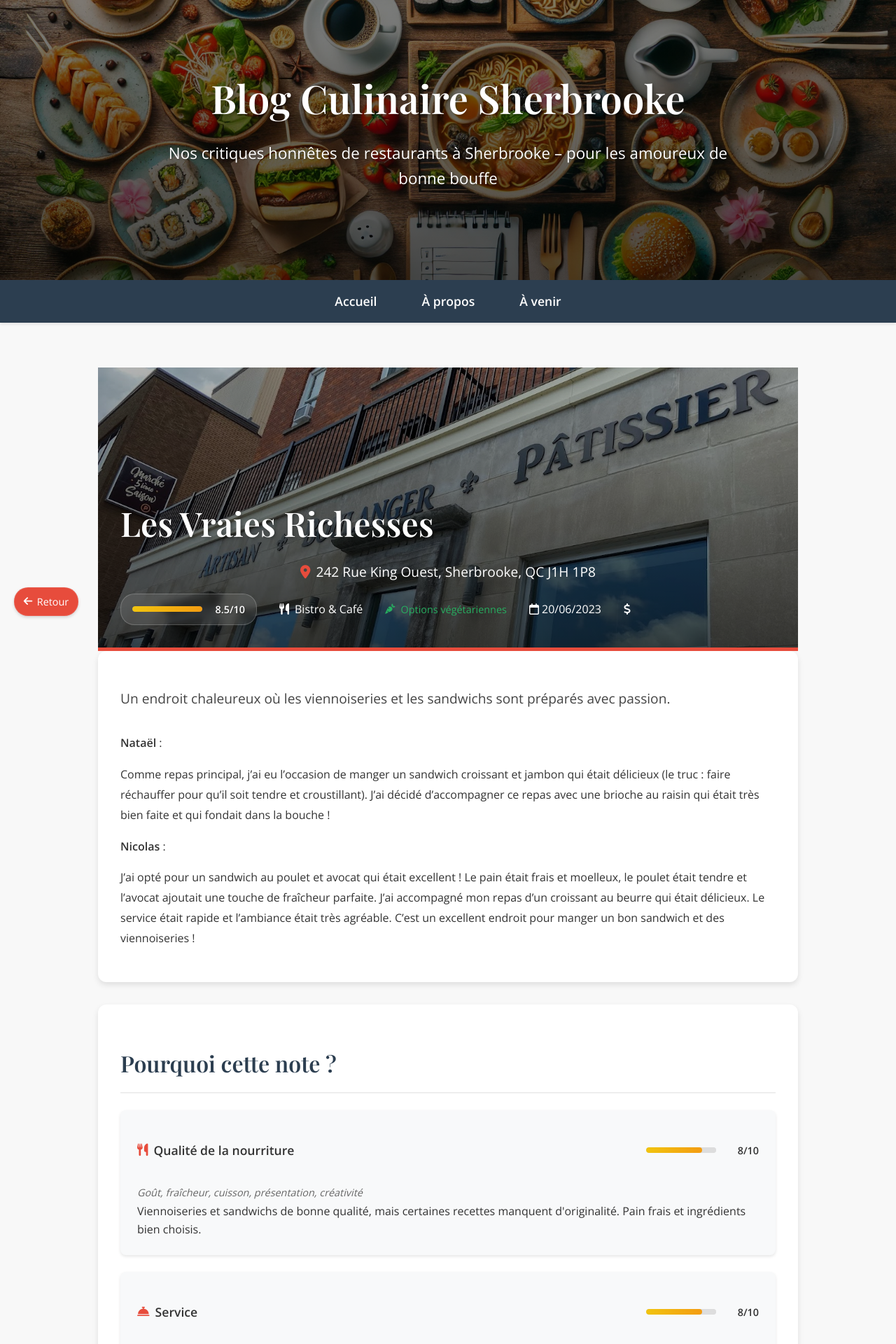
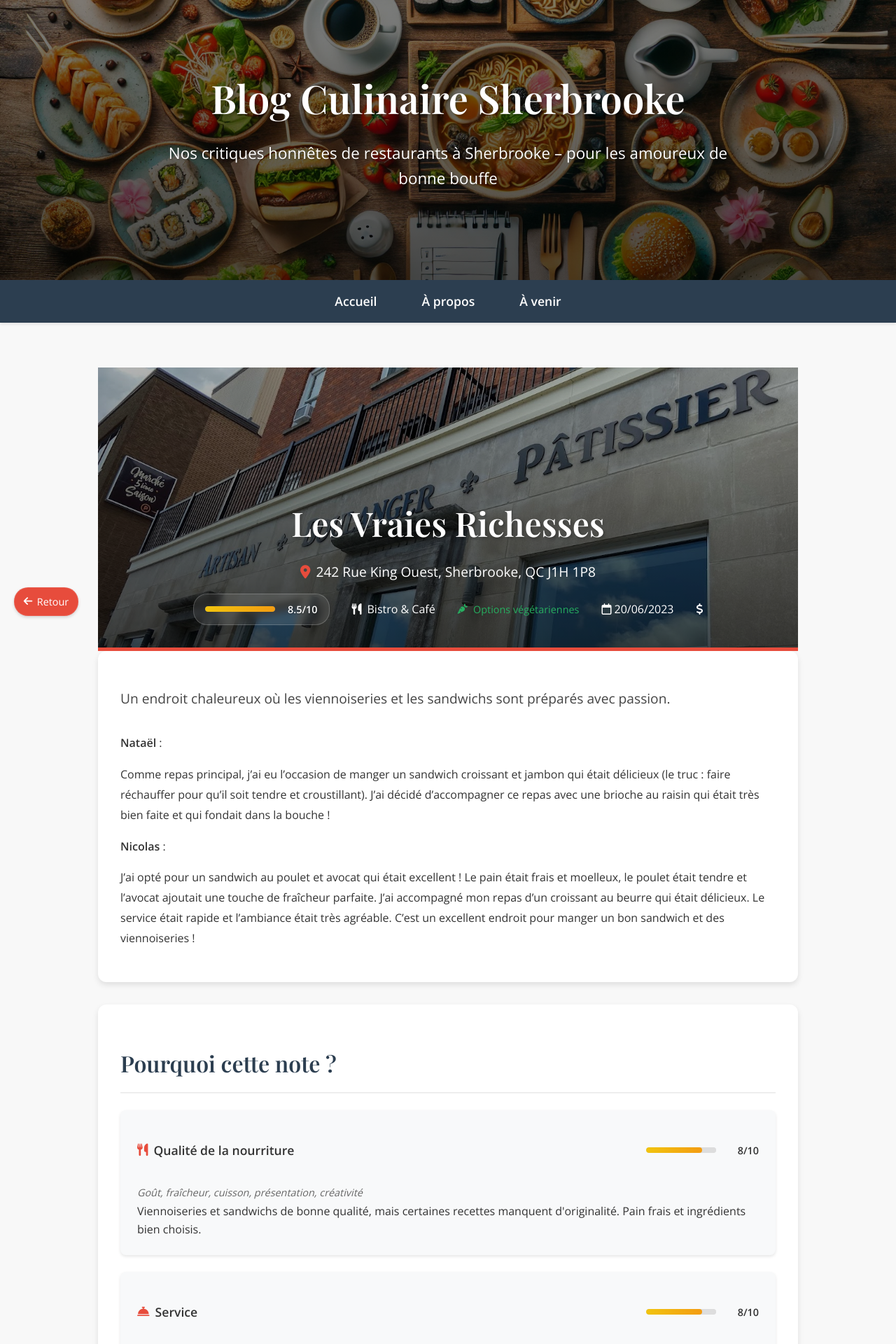
Before and after one commit to Natael21/blog-culinaire, a Jekyll site: the page built from _posts/2023-06-20-les-vraies-richesses.markdown, in a window 1280 px wide. Shown: the top 1920 px of the page at 70% size. Built offline with Jekyll 4.4.1, drawn with Linux system fonts in a browser that asks for light colours; a script that is not in the unit is left out; comment, search, counter and statistics services are not loaded.

Commit message:
Update restaurant header styles for improved layout and mobile responsiveness
- Adjusted header height and alignment properties for better visual consistency.
- Enhanced content positioning and added flexbox properties for improved layout.
- Updated mobile styles to refine header appearance and ensure better usability on portrait orientation.

```diff
--- a/assets/css/restaurant.css
+++ b/assets/css/restaurant.css
@@ -171,6 +171,8 @@
     position: relative;
     margin: 0;
     border-bottom: 5px solid var(--accent-color);
+    display: flex;
+    align-items: flex-end;
 }
 
 .restaurant-header::before {
@@ -184,12 +186,12 @@
 }
 
 .restaurant-header-content {
-    position: absolute;
-    bottom: 0;
-    left: 0;
-    right: 0;
+    position: relative;
+    width: 100%;
     padding: 2rem;
     color: var(--white);
+    text-align: center;
+    z-index: 1;
 }
 
 .restaurant-header h1 {
@@ -219,6 +221,7 @@
     display: flex;
     gap: 2rem;
     align-items: center;
+    justify-content: center;
 }
 
 .restaurant-meta .rating {
@@ -606,11 +609,9 @@ html {
 
 @media (max-width: 768px) and (orientation: portrait) {
     .restaurant-header {
-        height: 100vh;
+        height: 90vh;
         margin: -1rem -1rem 1rem;
         border-bottom: none;
-        display: flex;
-        align-items: flex-end;
     }
 
     .restaurant-header::before {
```
